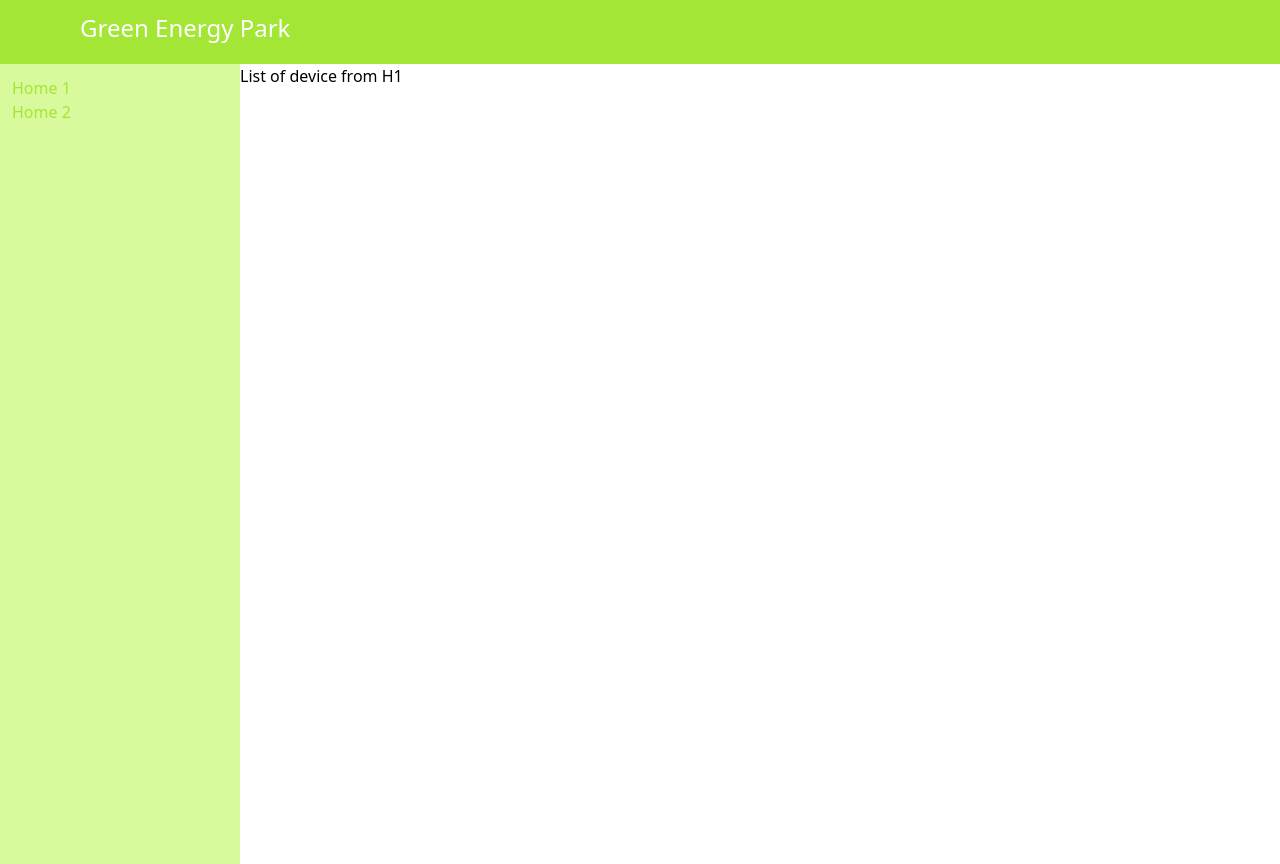
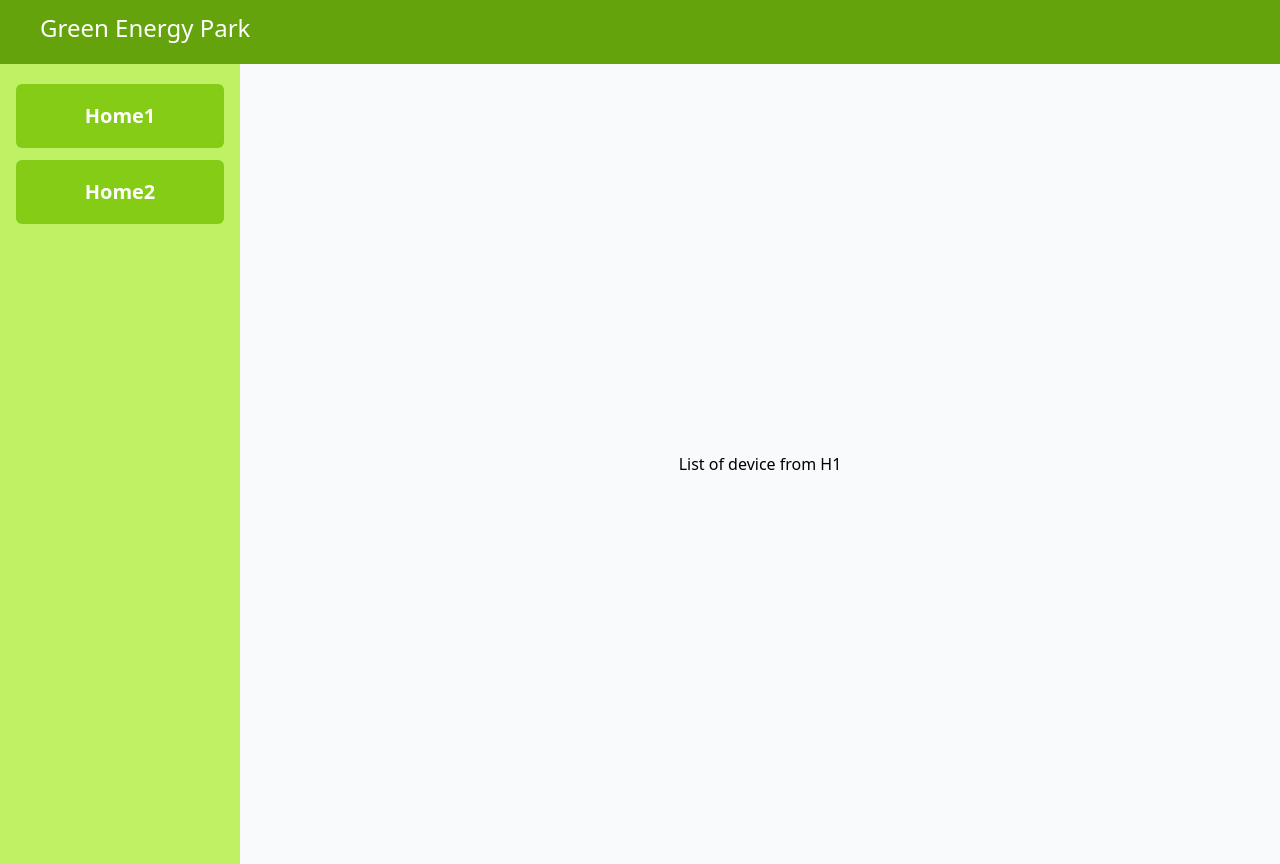
Before and after one commit to Yassmine2020/gep, a Next.js app: page /home1 in a window 1280 px wide. Built offline with nearby package versions, Linux system fonts and the light colour scheme.

Commit message:
before dynamic routes

```diff
--- a/components/Layout.js
+++ b/components/Layout.js
@@ -7,7 +7,9 @@ export default function Layout(props) {
       <Navbar />
       <div className="flex">
         <SideBar />
-        {props.children}
+        <div className="bg-slate-50 w-screen grid place-content-center">
+          {props.children}
+        </div>
       </div>
     </div>
   );
--- a/components/Navbar.js
+++ b/components/Navbar.js
@@ -1,7 +1,7 @@
 export default function Navbar() {
   return (
     // <div className="bg-slate-50 min-h-screen flex flex-col">
-    <div className="bg-primary-400 w-full h-16 px-20 pt-3 pb-2 flex justify-between text-white">
+    <div className="bg-primary-600 min-w-screen h-16 px-10 pt-3 pb-2 text-white">
       <div className="text-2xl">Green Energy Park</div>
       {/* </div> */}
     </div>
--- a/components/SideBar.js
+++ b/components/SideBar.js
@@ -1,13 +1,27 @@
 import Button from '@/components/Button';
 import Link from 'next/link';
 
-export default function HomeIndex() {
+const SidebarLinks = [
+  { text: 'Home1', href: '/home1' },
+  { text: 'Home2', href: '/home2' },
+];
+
+export default function SideBar() {
+
   return (
     <div className="flex">
       {/* <SideBar /> */}
-      <div className="bg-primary-200 min-h-screen w-60 flex flex-col">
-        <div className="px-3 pt-3 pb-2 space-y-2 ">
-          <Link
+      <div className="bg-primary-300 min-h-screen w-60 flex flex-col">
+        <div className=" pt-5 space-y-3 grid grid-rows place-content-center ">
+          {SidebarLinks.map((linkData, index) => (
+            <Link
+              key={index}
+              href={linkData.href}
+              className="bg-primary-500 grid place-content-center text-xl hover:hover:bg-primary-600 text-white font-bold w-52 h-16 py-2 px-4 rounded-md ">
+              {linkData.text}
+            </Link>
+          ))}
+          {/* <Link
             href="/home1"
             className="text-primary-400 hover:text-primary-600 font-medium">
             Home 1
@@ -17,7 +31,7 @@ export default function HomeIndex() {
             href="/home2"
             className="text-primary-400 hover:text-primary-600 font-medium">
             Home 2
-          </Link>
+          </Link> */}
         </div>
       </div>
     </div>
--- /dev/null
+++ b/pages/[homeName].js
@@ -0,0 +1,7 @@
+import { useRouter } from 'next/router';
+
+export default function homesPage() {
+  const router = useRouter();
+  const homeId = router.query.homeId;
+  return <div>hey {homeId}</div>;
+}
--- a/pages/_app.js
+++ b/pages/_app.js
@@ -3,10 +3,8 @@ import '@/styles/globals.css';
 
 export default function App({ Component, pageProps }) {
   return (
-    <div>
-      <Layout>
-        <Component {...pageProps} />
-      </Layout>
-    </div>
+    <Layout>
+      <Component {...pageProps} />
+    </Layout>
   );
 }
--- a/pages/index.js
+++ b/pages/index.js
@@ -1,3 +1,4 @@
 export default function HomePage() {
-  return <div>This is the HomePage</div>;
+
+  return <div >This is the HomePage</div>;
 }
```
